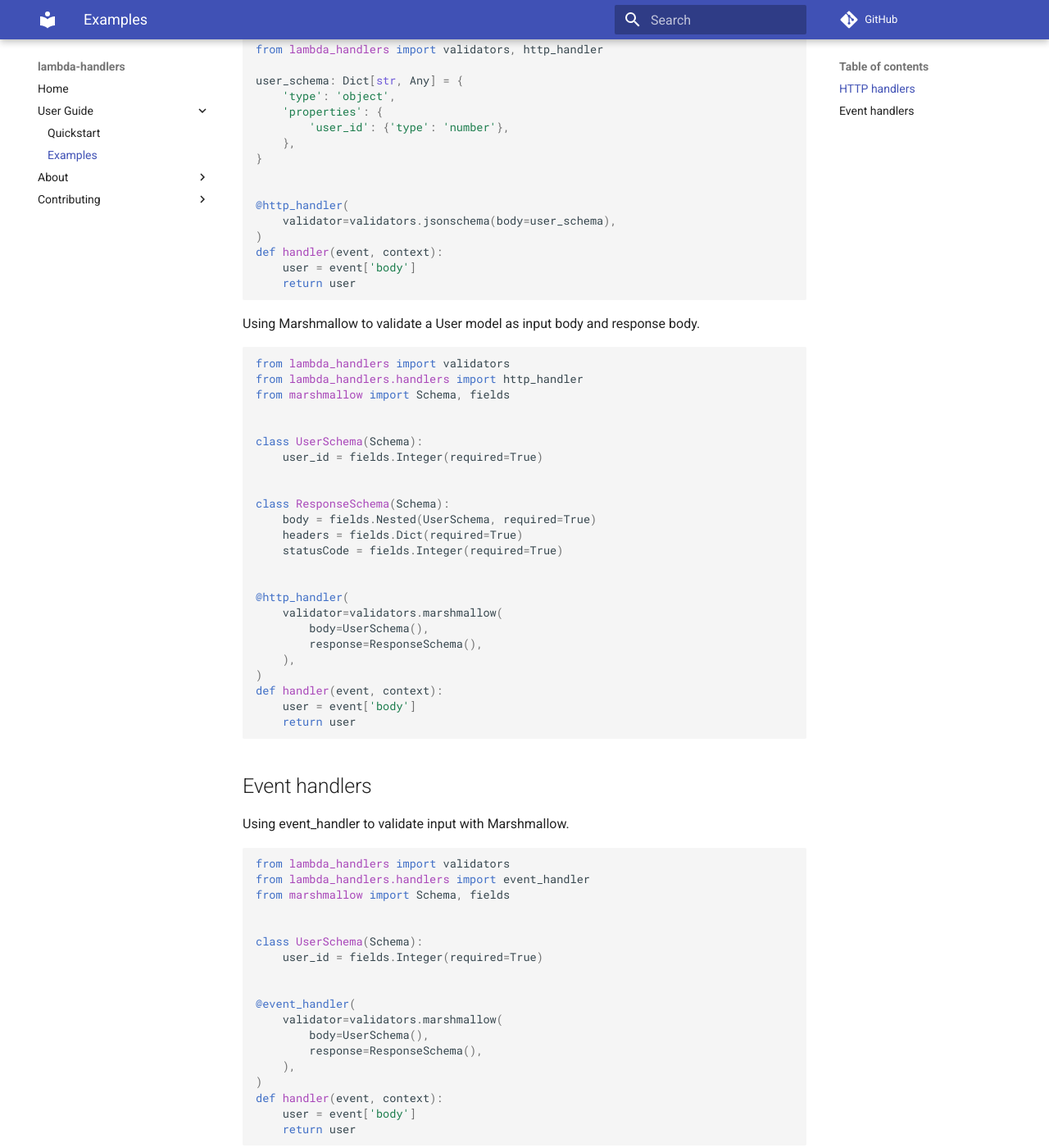
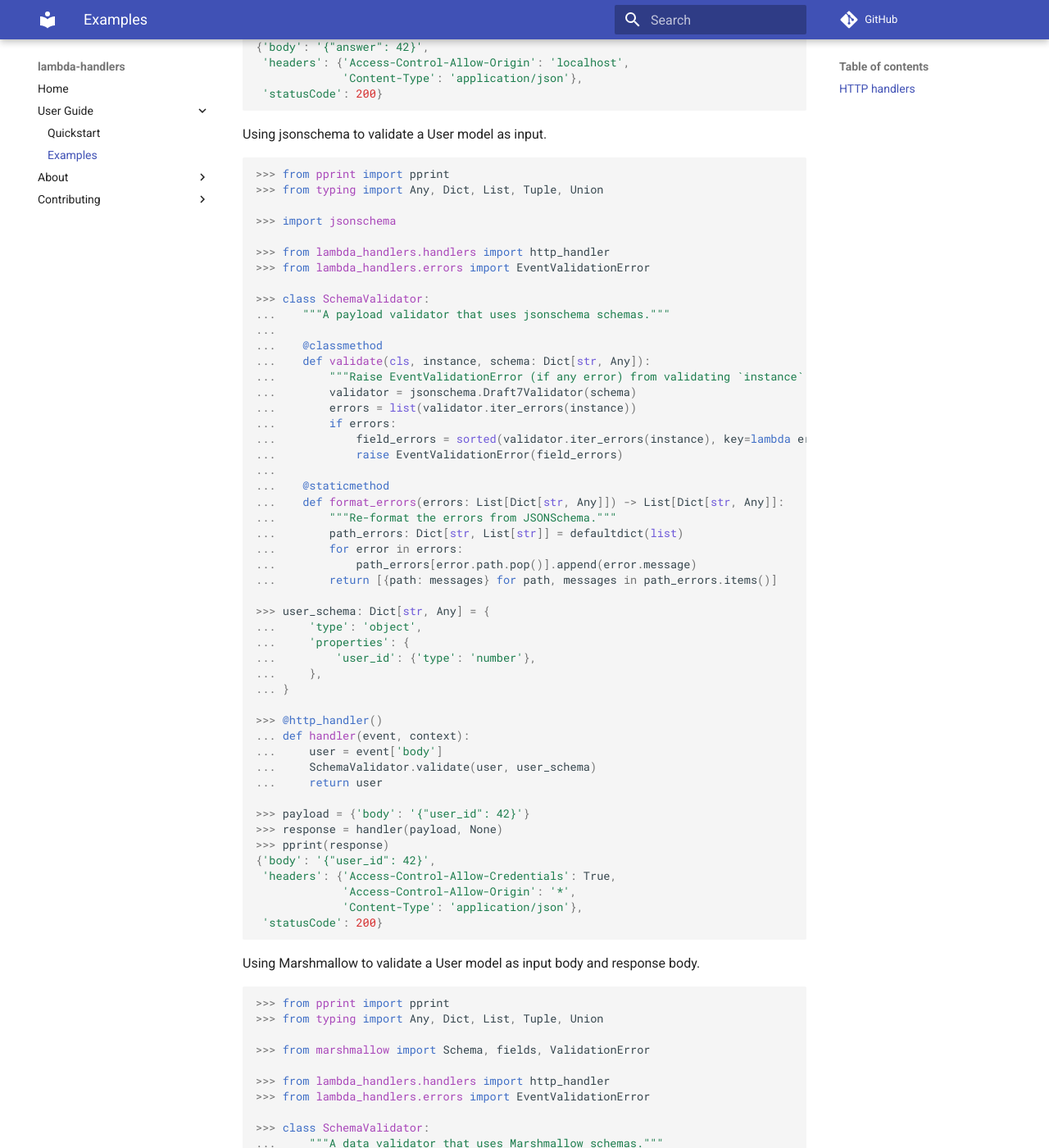
Before and after one commit to enter-at/python-aws-lambda-handlers, an MkDocs documentation site: the page built from docs/examples.md, in a window 1280 px wide and 1400 px high, scrolled down 501 px. Shown: the whole window at 82% size. Built offline with MkDocs 1.6.1 and Material for MkDocs 9.7.7, drawn with Linux system fonts in a browser that asks for light colours; comment, search, counter and statistics services are not loaded; some of the changed text lies outside the part shown.

Commit message:
docs: add examples with validation

````diff
--- a/docs/examples.md
+++ b/docs/examples.md
@@ -5,89 +5,129 @@
 Skipping the CORS headers default and configuring it.
 
 ```python
-from lambda_handlers import http_handler
-from lambda_handlers.response import cors
+>>> from pprint import pprint
 
-@http_handler(
-    cors=cors(origin='localhost', credentials=False),
-)
-def handler(event, context):
-    return event['body']
+>>> from lambda_handlers.handlers import http_handler
+>>> from lambda_handlers.response import cors
+
+>>> @http_handler(
+...     cors=cors(origin='localhost', credentials=False),
+... )
+... def handler(event, context):
+...     return event['body']
+
+>>> payload = {'body': '{"answer": 42}'}
+>>> response = handler(payload, None)
+>>> pprint(response)
+{'body': '{"answer": 42}',
+ 'headers': {'Access-Control-Allow-Origin': 'localhost',
+             'Content-Type': 'application/json'},
+ 'statusCode': 200}
+
 ```
 
 Using jsonschema to validate a User model as input.
 
 ```python
-from typing import Dict, Any
+>>> from pprint import pprint
+>>> from typing import Any, Dict, List, Tuple, Union
 
-from lambda_handlers import validators, http_handler
+>>> import jsonschema
 
-user_schema: Dict[str, Any] = {
-    'type': 'object',
-    'properties': {
-        'user_id': {'type': 'number'},
-    },
-}
+>>> from lambda_handlers.handlers import http_handler
+>>> from lambda_handlers.errors import EventValidationError
 
+>>> class SchemaValidator:
+...    """A payload validator that uses jsonschema schemas."""
+...
+...    @classmethod
+...    def validate(cls, instance, schema: Dict[str, Any]):
+...        """Raise EventValidationError (if any error) from validating `instance` against `schema`."""
+...        validator = jsonschema.Draft7Validator(schema)
+...        errors = list(validator.iter_errors(instance))
+...        if errors:
+...            field_errors = sorted(validator.iter_errors(instance), key=lambda error: error.path)
+...            raise EventValidationError(field_errors)
+...
+...    @staticmethod
+...    def format_errors(errors: List[Dict[str, Any]]) -> List[Dict[str, Any]]:
+...        """Re-format the errors from JSONSchema."""
+...        path_errors: Dict[str, List[str]] = defaultdict(list)
+...        for error in errors:
+...            path_errors[error.path.pop()].append(error.message)
+...        return [{path: messages} for path, messages in path_errors.items()]
 
-@http_handler(
-    validator=validators.jsonschema(body=user_schema),
-)
-def handler(event, context):
-    user = event['body']
-    return user
+>>> user_schema: Dict[str, Any] = {
+...     'type': 'object',
+...     'properties': {
+...         'user_id': {'type': 'number'},
+...     },
+... }
+
+>>> @http_handler()
+... def handler(event, context):
+...     user = event['body']
+...     SchemaValidator.validate(user, user_schema)
+...     return user
+
+>>> payload = {'body': '{"user_id": 42}'}
+>>> response = handler(payload, None)
+>>> pprint(response)
+{'body': '{"user_id": 42}',
+ 'headers': {'Access-Control-Allow-Credentials': True,
+             'Access-Control-Allow-Origin': '*',
+             'Content-Type': 'application/json'},
+ 'statusCode': 200}
+
 ```
 
 Using Marshmallow to validate a User model as input body and response body.
 
 ```python
-from lambda_handlers import validators
-from lambda_handlers.handlers import http_handler
-from marshmallow import Schema, fields
+>>> from pprint import pprint
+>>> from typing import Any, Dict, List, Tuple, Union
 
+>>> from marshmallow import Schema, fields, ValidationError
 
-class UserSchema(Schema):
-    user_id = fields.Integer(required=True)
+>>> from lambda_handlers.handlers import http_handler
+>>> from lambda_handlers.errors import EventValidationError
 
+>>> class SchemaValidator:
+...     """A data validator that uses Marshmallow schemas."""
+...
+...     @classmethod
+...     def validate(cls, instance: Any, schema: Schema) -> Any:
+...         """Return the data or raise EventValidationError if any error from validating `instance` against `schema`."""
+...         try:
+...             return schema.load(instance)
+...         except ValidationError as error:
+...             raise EventValidationError(error.messages)
 
-class ResponseSchema(Schema):
-    body = fields.Nested(UserSchema, required=True)
-    headers = fields.Dict(required=True)
-    statusCode = fields.Integer(required=True)
+>>> class UserSchema(Schema):
+...     user_id = fields.Integer(required=True)
 
+>>> @http_handler()
+... def handler(event, context):
+...     user = event['body']
+...     SchemaValidator.validate(user, UserSchema())
+...     return user
 
-@http_handler(
-    validator=validators.marshmallow(
-        body=UserSchema(),
-        response=ResponseSchema(),
-    ),
-)
-def handler(event, context):
-    user = event['body']
-    return user
+>>> payload = {'body': '{"user_id": 42}'}
+>>> response = handler(payload, None)
+>>> pprint(response)
+{'body': '{"user_id": 42}',
+ 'headers': {'Access-Control-Allow-Credentials': True,
+             'Access-Control-Allow-Origin': '*',
+             'Content-Type': 'application/json'},
+ 'statusCode': 200}
+
+>>> payload = {'body': '{"user_id": "marvin"}'}
+>>> response = handler(payload, None)
+>>> pprint(response)
+{'body': '{"errors": {"user_id": ["Not a valid integer."]}}',
+ 'headers': {'Access-Control-Allow-Credentials': True,
+             'Access-Control-Allow-Origin': '*',
+             'Content-Type': 'application/json'},
+ 'statusCode': 400}
+
 ```
-
-## Event handlers
-
-Using event_handler to validate input with Marshmallow.
-
-```python
-from lambda_handlers import validators
-from lambda_handlers.handlers import event_handler
-from marshmallow import Schema, fields
-
-
-class UserSchema(Schema):
-    user_id = fields.Integer(required=True)
-
-
-@event_handler(
-    validator=validators.marshmallow(
-        body=UserSchema(),
-        response=ResponseSchema(),
-    ),
-)
-def handler(event, context):
-    user = event['body']
-    return user
-```
````
Also changed, not shown: docs/quickstart.md (+5 -4 lines).
